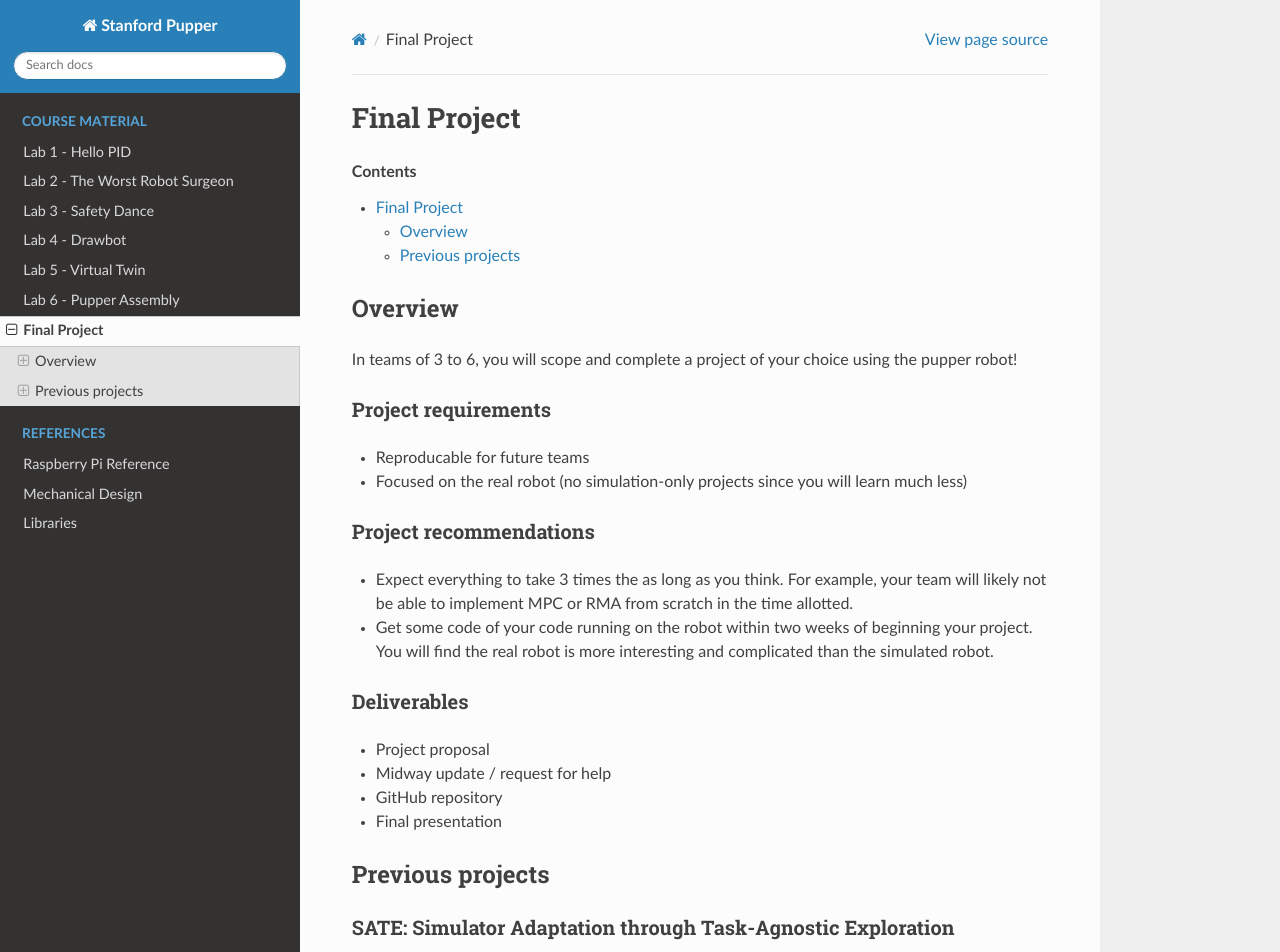
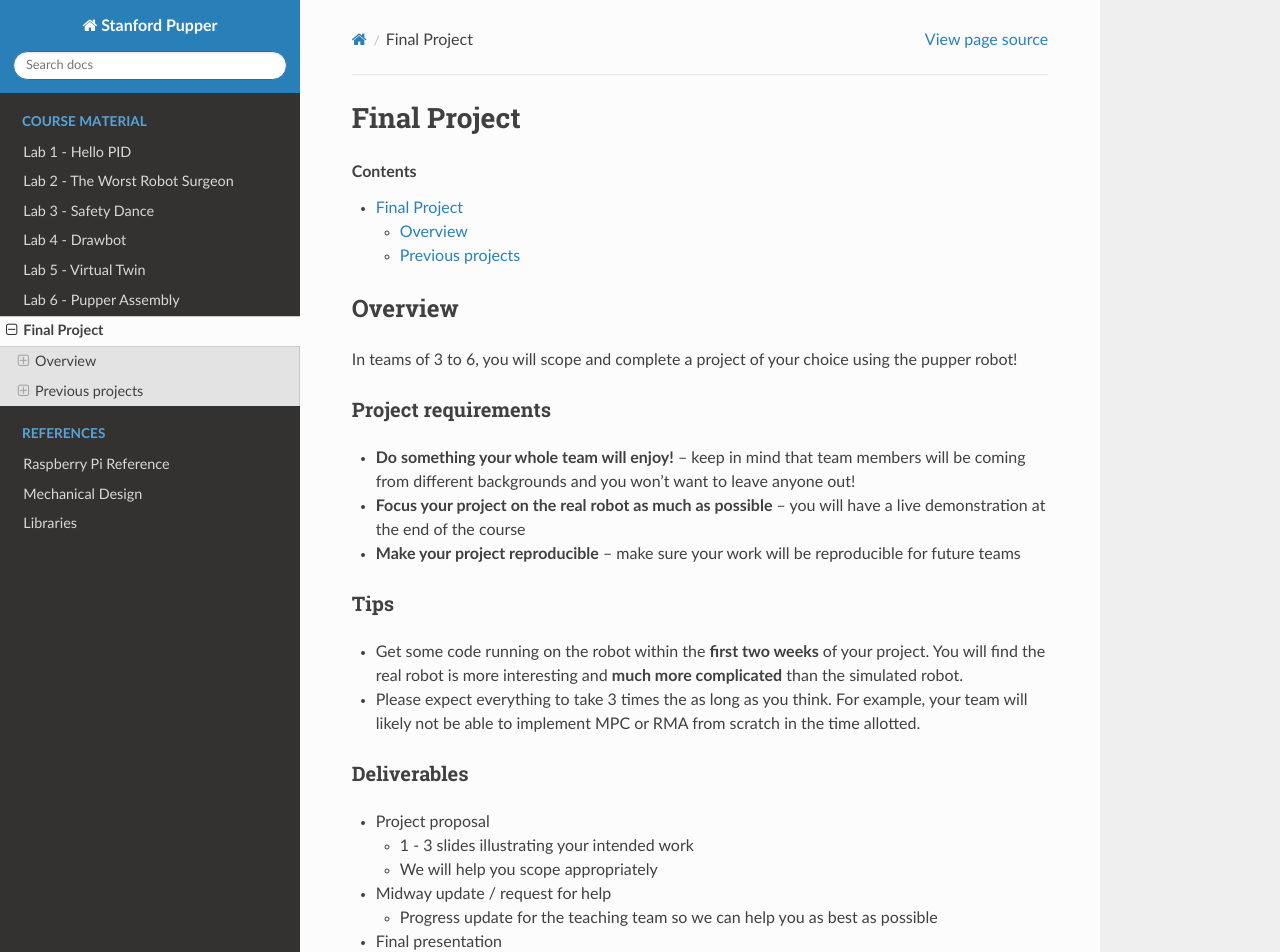
Before and after one commit to stanfordroboticsclub/pupperv3-independent-study, a Sphinx documentation site: the page built from docs/course-material/final-project.rst, in a window 1280 px wide and 1400 px high. Shown: the top 952 px of the window. Built offline with Sphinx 7.4.7 and the Read the Docs theme 2.0.0, drawn with Linux system fonts in a browser that asks for light colours; some of the changed text lies outside the part shown.

Commit message:
add final project guidelines

```diff
--- a/docs/course-material/final-project.rst
+++ b/docs/course-material/final-project.rst
@@ -11,22 +11,44 @@ In teams of 3 to 6, you will scope and complete a project of your choice using t
 Project requirements
 ^^^^^^^^^^^^^^^^^^^^^^^^^^^^
 
-* Reproducable for future teams
-* Focused on the real robot (no simulation-only projects since you will learn much less)
+* **Do something your whole team will enjoy!** -- keep in mind that team members will be coming from different backgrounds and you won't want to leave anyone out!
+* **Focus your project on the real robot as much as possible** -- you will have a live demonstration at the end of the course
+* **Make your project reproducible** -- make sure your work will be reproducible for future teams
 
-Project recommendations
+Tips
 ^^^^^^^^^^^^^^^^^^^^^^^^^^^^
 
-* Expect everything to take 3 times the as long as you think. For example, your team will likely not be able to implement MPC or RMA from scratch in the time allotted.
-* Get some code of your code running on the robot within two weeks of beginning your project. You will find the real robot is more interesting and complicated than the simulated robot.
+* Get some code running on the robot within the **first two weeks** of your project. You will find the real robot is more interesting and **much more complicated** than the simulated robot.
+* Please expect everything to take 3 times the as long as you think. For example, your team will likely not be able to implement MPC or RMA from scratch in the time allotted.
 
 Deliverables
 ^^^^^^^^^^^^^^^^^^^^^^^^^^^^
 
 * Project proposal
+
+  * 1 - 3 slides illustrating your intended work
+  * We will help you scope appropriately
+
 * Midway update / request for help
-* GitHub repository
+
+  * Progress update for the teaching team so we can help you as best as possible
+
 * Final presentation
+
+  * 5 - 10 minute oral presentation about your project
+
+    * Project motivation
+    * Approach
+    * Results
+    * Lessons learned / reflections (!)
+    * Class feedback (!)
+  * Live robot demonstration
+  * 5 mins Q & A
+
+* Report + Github repository
+
+  * In your github README include a 500 - 1500 word version of your presentation that covers the same points
+  * Also include instructions that are detailed enough for other groups to reproduce your results
 
 Previous projects
 ----------------------------------
```
